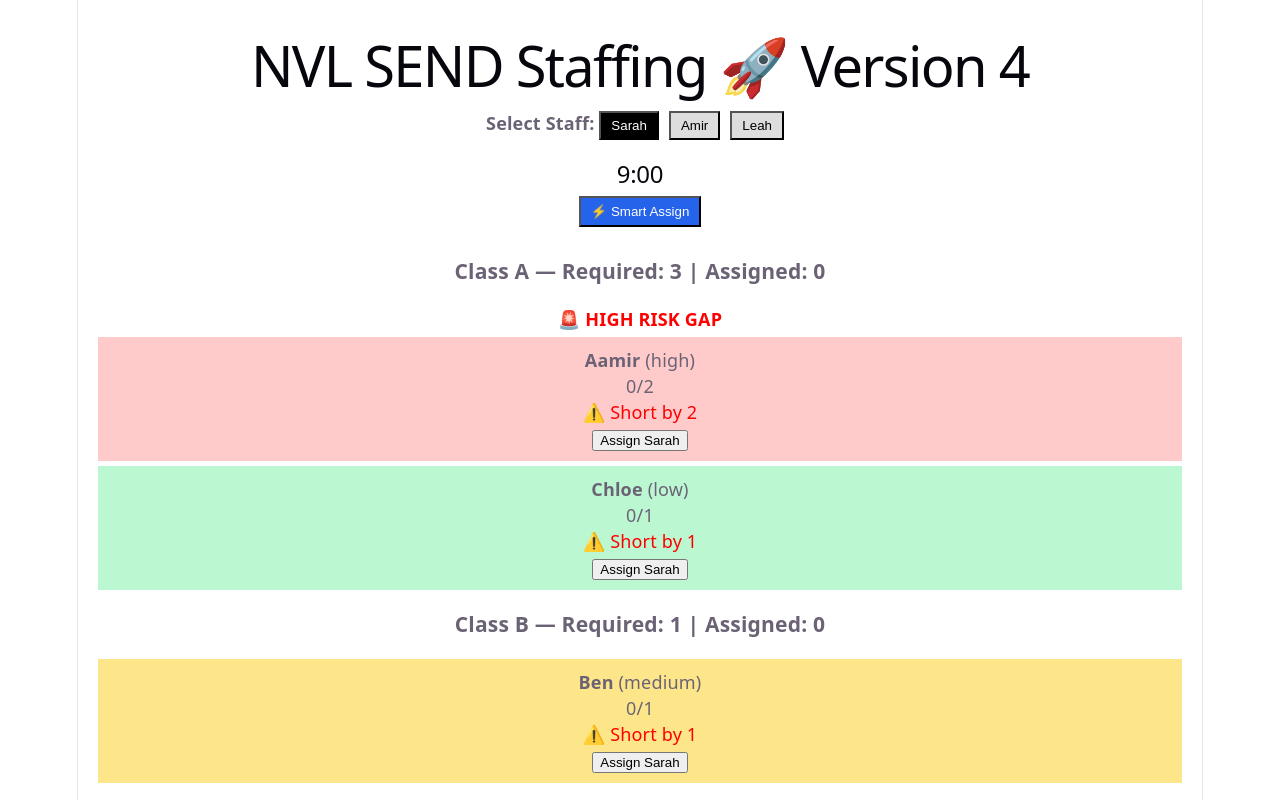
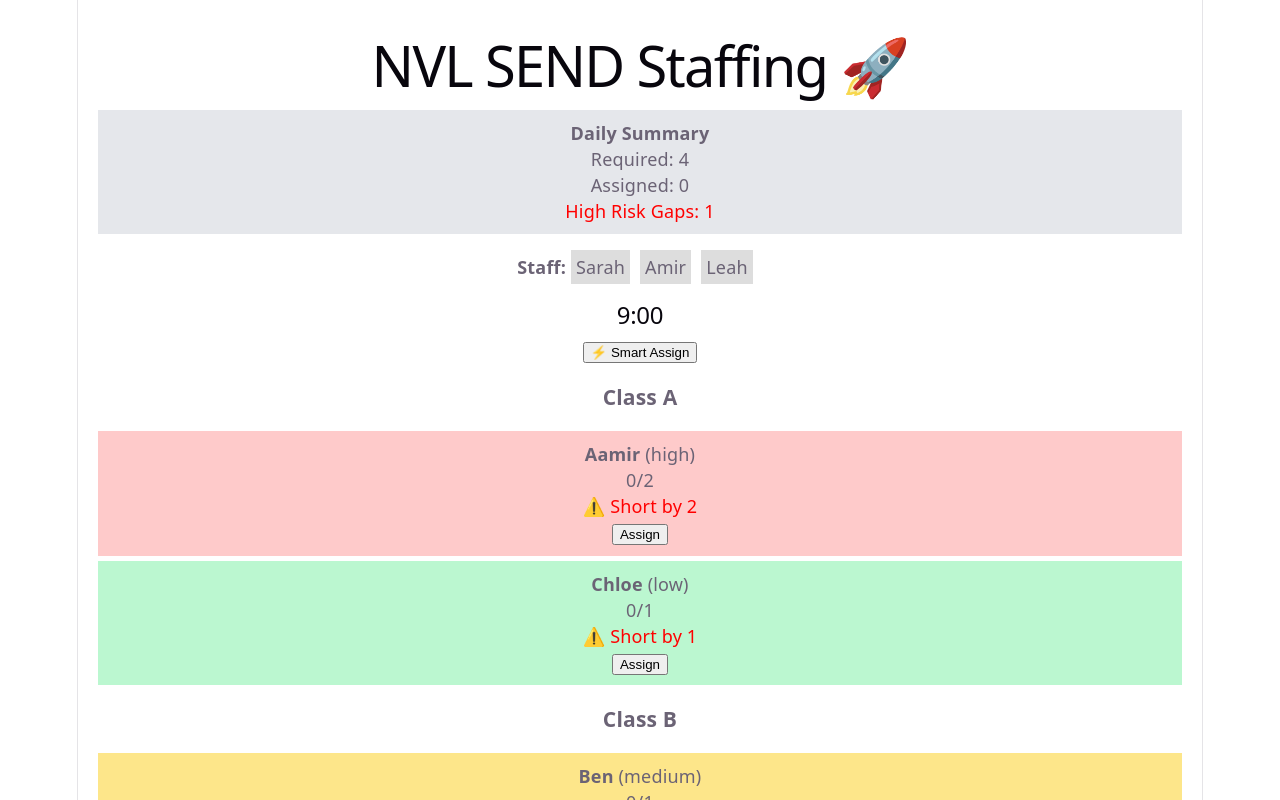
Before and after one commit to pezzaoaks/NVL-Staffing-App, a React (Vite) app: page / in a window 1280 px wide. Shown: the top 800 px of the page. Built offline with nearby package versions, Linux system fonts and the light colour scheme.

Commit message:
Version 5 drag + dashboard

```diff
--- a/src/App.jsx
+++ b/src/App.jsx
@@ -18,7 +18,7 @@ const riskColors = {
 
 export default function App() {
   const [assignments, setAssignments] = useState({});
-  const [selectedStaff, setSelectedStaff] = useState("Sarah");
+  const [draggedStaff, setDraggedStaff] = useState(null);
 
   const getCoverage = (slot, learner) => {
     const key = `${slot}-${learner.name}`;
@@ -31,14 +31,6 @@ export default function App() {
     };
   };
 
-  // ✅ GROUP BY CLASS
-  const grouped = learners.reduce((acc, l) => {
-    if (!acc[l.class]) acc[l.class] = [];
-    acc[l.class].push(l);
-    return acc;
-  }, {});
-
-  // ✅ NORMAL ASSIGN
   const assign = (slot, learner, staff) => {
     const key = `${slot}-${learner}`;
     const current = assignments[key] || [];
@@ -49,7 +41,7 @@ export default function App() {
     });
   };
 
-  // ✅ SMART ASSIGN
+  // ✅ SMART ASSIGN (priority)
   const smartAssign = (slot) => {
     let candidates = [];
 
@@ -72,30 +64,65 @@ export default function App() {
     if (candidates.length === 0) return;
 
     const target = candidates[0];
+    assign(slot, target.name, staffList[0]);
+  };
 
-    assign(slot, target.name, selectedStaff);
-  };
+  // ✅ GROUPING
+  const grouped = learners.reduce((acc, l) => {
+    if (!acc[l.class]) acc[l.class] = [];
+    acc[l.class].push(l);
+    return acc;
+  }, {});
+
+  // ✅ DASHBOARD CALCULATION
+  let totalRequired = 0;
+  let totalAssigned = 0;
+  let highRiskGaps = 0;
+
+  learners.forEach((l) => {
+    const c = getCoverage(slots[0], l); // using first slot for summary
+    totalRequired += c.required;
+    totalAssigned += c.assigned;
+    if (l.risk === "high" && c.gap > 0) highRiskGaps++;
+  });
 
   return (
     <div style={{ padding: 20 }}>
-      <h1>NVL SEND Staffing 🚀 Version 4</h1>
+      <h1>NVL SEND Staffing 🚀</h1>
 
-      {/* ✅ STAFF PANEL */}
+      {/* ✅ DASHBOARD */}
+      <div
+        style={{
+          background: "#e5e7eb",
+          padding: 10,
+          marginBottom: 20,
+        }}
+      >
+        <strong>Daily Summary</strong>
+        <div>Required: {totalRequired}</div>
+        <div>Assigned: {totalAssigned}</div>
+        <div style={{ color: "red" }}>
+          High Risk Gaps: {highRiskGaps}
+        </div>
+      </div>
+
+      {/* ✅ STAFF (DRAG ENABLED) */}
       <div style={{ marginBottom: 20 }}>
-        <strong>Select Staff: </strong>
-        {staffList.map((staff) => (
-          <button
-            key={staff}
-            onClick={() => setSelectedStaff(staff)}
+        <strong>Staff:</strong>{" "}
+        {staffList.map((s) => (
+          <span
+            key={s}
+            draggable
+            onDragStart={() => setDraggedStaff(s)}
             style={{
               marginRight: 10,
-              background: selectedStaff === staff ? "black" : "#ddd",
-              color: selectedStaff === staff ? "white" : "black",
-              padding: "5px 10px",
+              padding: "5px",
+              background: "#ddd",
+              cursor: "grab",
             }}
           >
-            {staff}
-          </button>
+            {s}
+          </span>
         ))}
       </div>
 
@@ -103,44 +130,13 @@ export default function App() {
         <div key={slot} style={{ marginBottom: 30 }}>
           <h2>{slot}</h2>
 
-          {/* ✅ SMART BUTTON */}
-          <button
-            onClick={() => smartAssign(slot)}
-            style={{
-              marginBottom: 10,
-              background: "#2563eb",
-              color: "white",
-              padding: "6px 10px",
-            }}
-          >
+          <button onClick={() => smartAssign(slot)}>
             ⚡ Smart Assign
           </button>
 
-          {Object.entries(grouped).map(([className, classLearners]) => {
-            let totalRequired = 0;
-            let totalAssigned = 0;
-            let highRiskGap = false;
-
-            classLearners.forEach((l) => {
-              const c = getCoverage(slot, l);
-              totalRequired += c.required;
-              totalAssigned += c.assigned;
-              if (l.risk === "high" && c.gap > 0) {
-                highRiskGap = true;
-              }
-            });
-
-            return (
-              <div key={className} style={{ marginBottom: 15 }}>
-                <h3>
-                  {className} — Required: {totalRequired} | Assigned: {totalAssigned}
-                </h3>
-
-                {highRiskGap && (
-                  <div style={{ color: "red", fontWeight: "bold" }}>
-                    🚨 HIGH RISK GAP
-                  </div>
-                )}
+          {Object.entries(grouped).map(([className, classLearners]) => (
+            <div key={className}>
+              <h3>{className}</h3>
 
               {classLearners.map((l) => {
                 const coverage = getCoverage(slot, l);
@@ -148,6 +144,10 @@ export default function App() {
                 return (
                   <div
                     key={l.name}
+                    onDragOver={(e) => e.preventDefault()}
+                    onDrop={() =>
+                      assign(slot, l.name, draggedStaff)
+                    }
                     style={{
                       background: riskColors[l.risk],
                       padding: 10,
@@ -166,25 +166,20 @@ export default function App() {
                       </div>
                     )}
 
-                      {coverage.gap <= 0 && (
-                        <div>✅ Covered</div>
-                      )}
-
                     <button
                       onClick={() =>
-                          assign(slot, l.name, selectedStaff)
+                        assign(slot, l.name, staffList[0])
                       }
                     >
-                        Assign {selectedStaff}
+                      Assign
                     </button>
-                    </div>
-                  );
-                })}
                   </div>
                 );
               })}
             </div>
           ))}
         </div>
+      ))}
+    </div>
   );
 }
```
Lines whose indentation alone changed are shown as unchanged.
